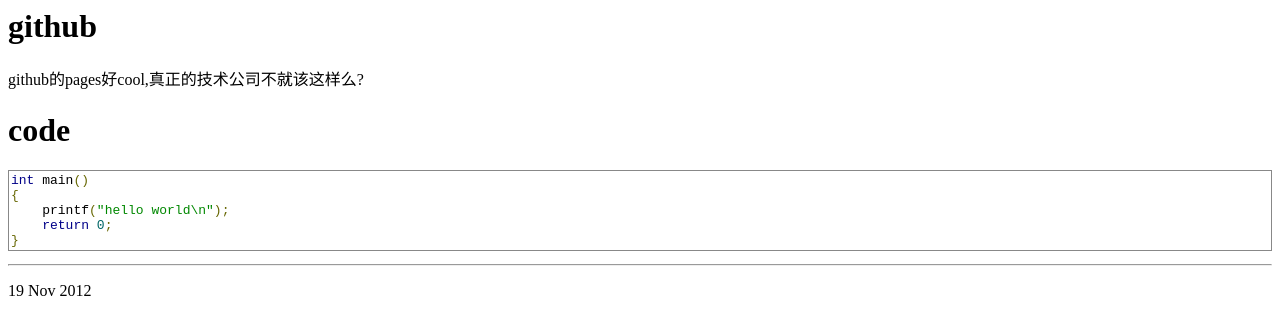
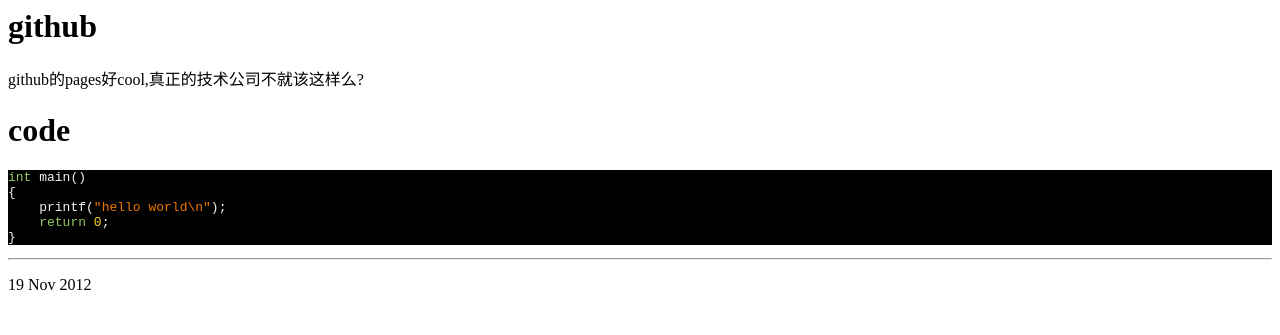
Before and after one commit to LelouchHe/lelouchhe.github.com, a Jekyll site: the page built from _posts/2012-11-19-first_test_blog.md, in a window 1280 px wide. Shown: the top 335 px of the page. Built offline with Jekyll 4.4.1, drawn with Linux system fonts in a browser that asks for light colours.

Commit message:
add style

```diff
--- a/css/prettify.css
+++ b/css/prettify.css
@@ -1 +1,118 @@
-.pln{color:#000}@media screen{.str{color:#080}.kwd{color:#008}.com{color:#800}.typ{color:#606}.lit{color:#066}.pun,.opn,.clo{color:#660}.tag{color:#008}.atn{color:#606}.atv{color:#080}.dec,.var{color:#606}.fun{color:red}}@media print,projection{.str{color:#060}.kwd{color:#006;font-weight:bold}.com{color:#600;font-style:italic}.typ{color:#404;font-weight:bold}.lit{color:#044}.pun,.opn,.clo{color:#440}.tag{color:#006;font-weight:bold}.atn{color:#404}.atv{color:#060}}pre.prettyprint{padding:2px;border:1px solid #888}ol.linenums{margin-top:0;margin-bottom:0}li.L0,li.L1,li.L2,li.L3,li.L5,li.L6,li.L7,li.L8{list-style-type:none}li.L1,li.L3,li.L5,li.L7,li.L9{background:#eee}
+/*
+* Derived from einaros's Sons of Obsidian theme at
+* http://studiostyl.es/schemes/son-of-obsidian by
+* Alex Ford of CodeTunnel:
+* http://CodeTunnel.com/blog/post/71/google-code-prettify-obsidian-theme
+*/
+
+.str
+{
+color: #EC7600;
+}
+.kwd
+{
+color: #93C763;
+}
+.com
+{
+color: #66747B;
+}
+.typ
+{
+color: #678CB1;
+}
+.lit
+{
+color: #FACD22;
+}
+.pun
+{
+color: #F1F2F3;
+}
+.pln
+{
+color: #F1F2F3;
+}
+.tag
+{
+color: #8AC763;
+}
+.atn
+{
+color: #E0E2E4;
+}
+.atv
+{
+color: #EC7600;
+}
+.dec
+{
+color: purple;
+}
+pre.prettyprint
+{
+border: 0px solid #888;
+}
+ol.linenums
+{
+margin-top: 0;
+margin-bottom: 0;
+}
+.prettyprint {
+background: #000;
+}
+li.L0, li.L1, li.L2, li.L3, li.L4, li.L5, li.L6, li.L7, li.L8, li.L9
+{
+color: #555;
+list-style-type: decimal;
+}
+li.L1, li.L3, li.L5, li.L7, li.L9 {
+background: #111;
+}
+@media print
+{
+.str
+{
+color: #060;
+}
+.kwd
+{
+color: #006;
+font-weight: bold;
+}
+.com
+{
+color: #600;
+font-style: italic;
+}
+.typ
+{
+color: #404;
+font-weight: bold;
+}
+.lit
+{
+color: #044;
+}
+.pun
+{
+color: #440;
+}
+.pln
+{
+color: #000;
+}
+.tag
+{
+color: #006;
+font-weight: bold;
+}
+.atn
+{
+color: #404;
+}
+.atv
+{
+color: #060;
+}
+}
```
